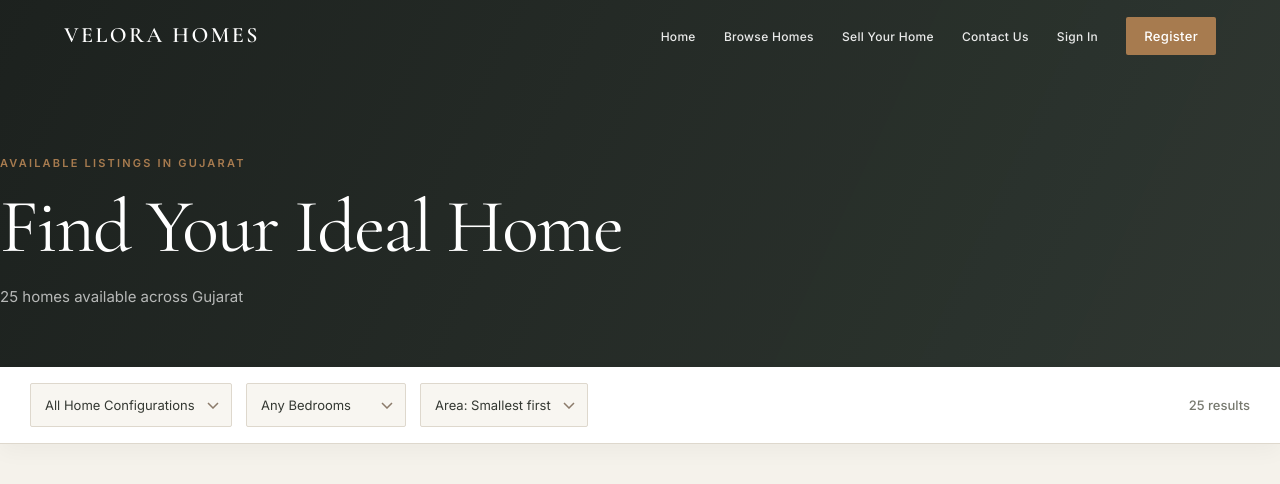
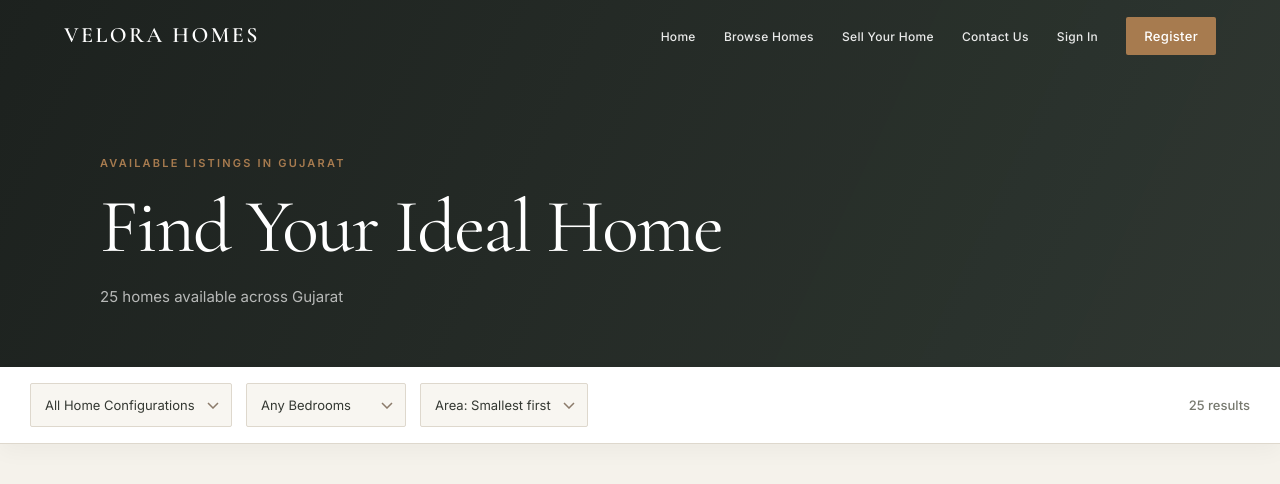
Before and after one commit to Sarvaiyasmit/Real-Estate, a Laravel app: page /apartments in a window 1280 px wide. Shown: the top 484 px of the page. Run offline with Laravel 12, Linux system fonts and the light colour scheme; data comes from the database, SQL or seed files in the repository.

Commit message:
Update apartments listing header
Co-authored-by: Copilot <223556219+Copilot@users.noreply.github.com>

```diff
--- a/resources/views/apartments/index.blade.php
+++ b/resources/views/apartments/index.blade.php
@@ -10,9 +10,11 @@
 @section('content')
 
 <div class="page-header">
-    <span class="label-small" style="color:var(--terracotta)">Available Listings in Gujarat</span>
-    <h1>Find Your Ideal Home</h1>
-    <p>{{ $apartments->count() }} home{{ $apartments->count() !== 1 ? 's' : '' }} available across Gujarat</p>
+    <div class="container">
+        <span class="label-small">Available Listings in Gujarat</span>
+        <h1>Find Your Ideal Home</h1>
+        <p>{{ $apartments->count() }} home{{ $apartments->count() !== 1 ? 's' : '' }} available across Gujarat</p>
+    </div>
 </div>
 
 <div class="filter-bar">
```
